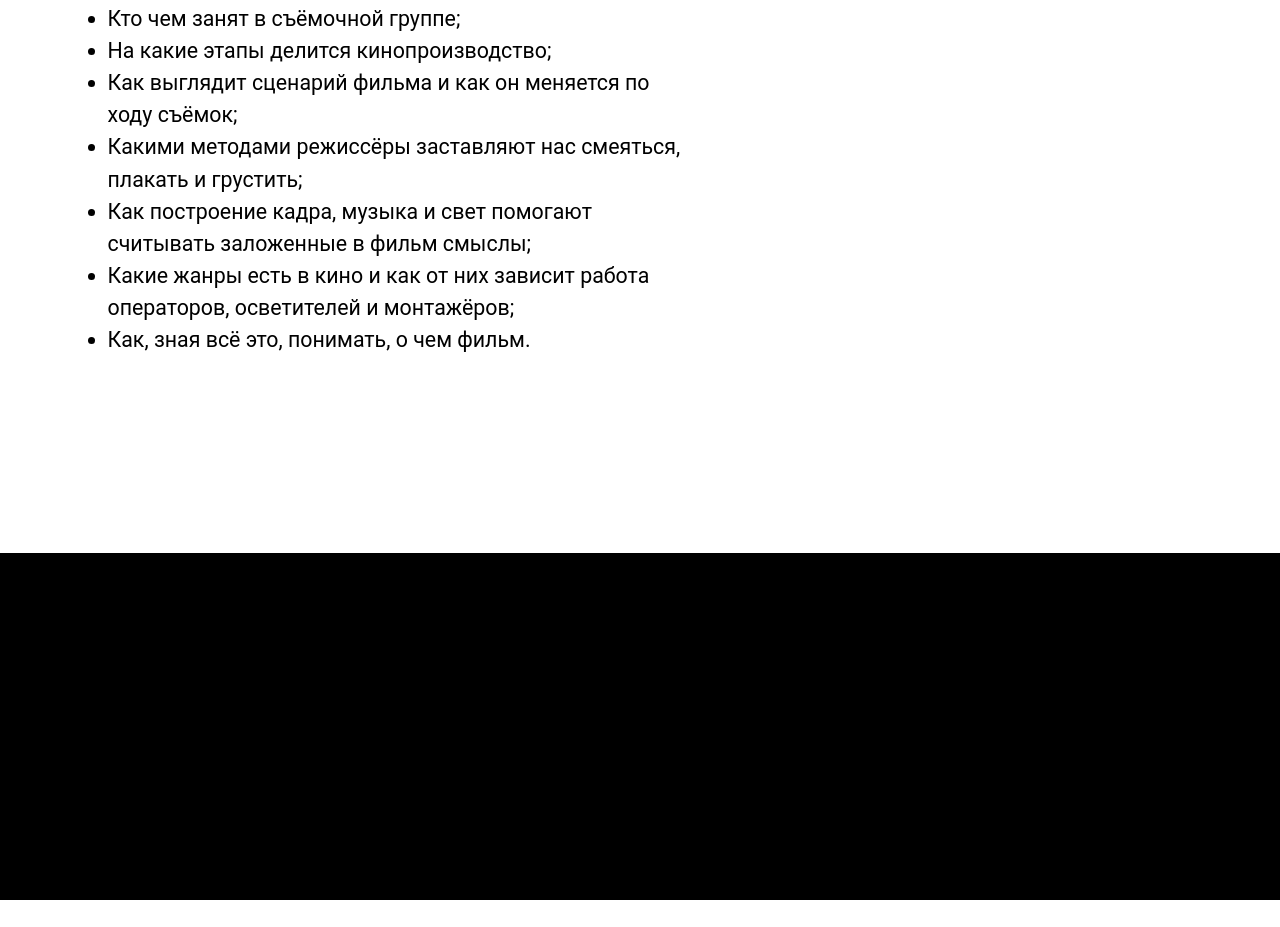
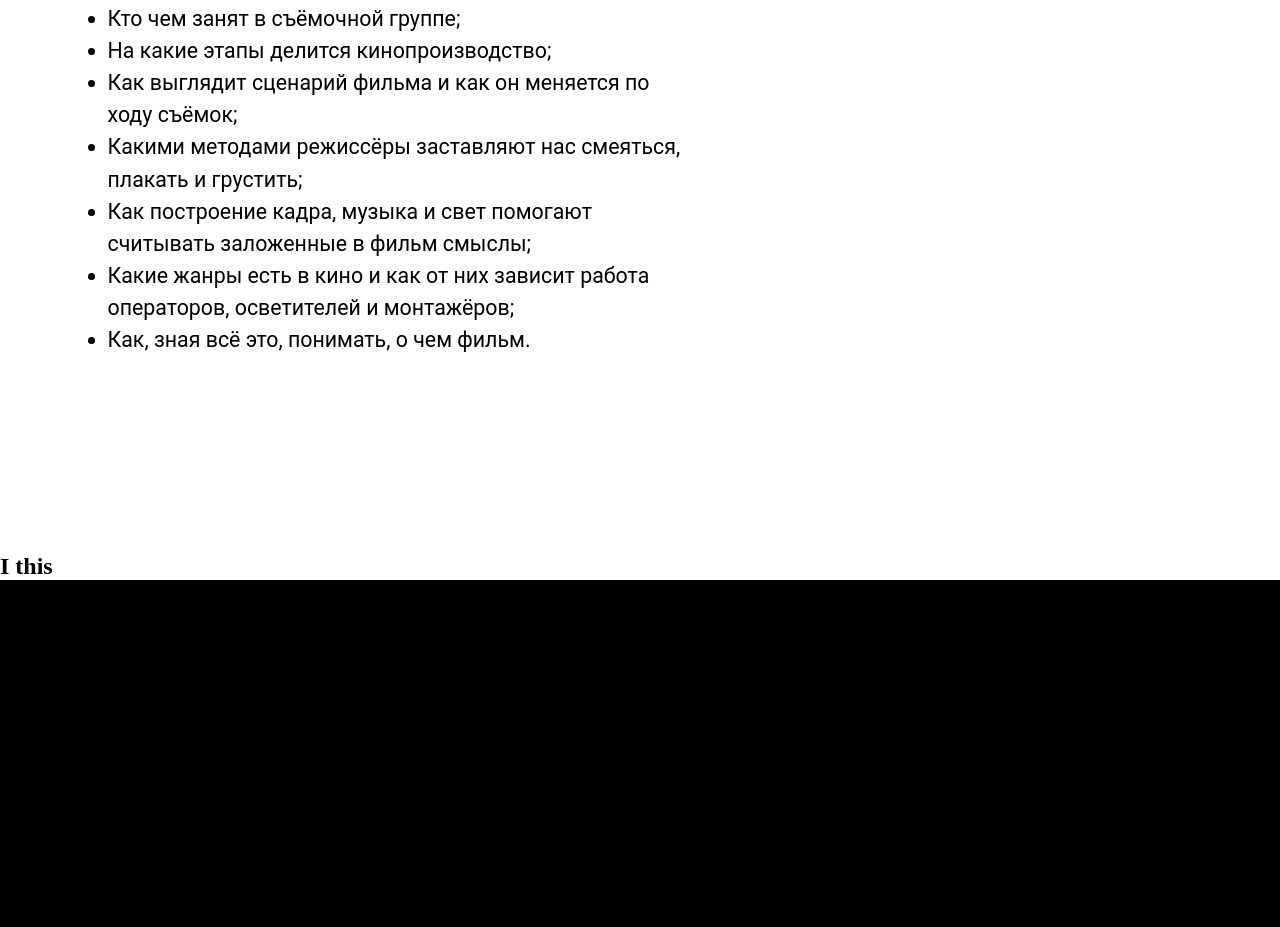
Before and after one commit to keha12345/Curiosity, a plain HTML site: page index.html in a window 1280 px wide. Shown: the part 1478-2405 px from the top of the page. Before the commit the page ends 2378 px from the top, so only its background shows below. Drawn offline with Linux system fonts and the light colour scheme.

Commit message:
init branch

```diff
--- a/index.html
+++ b/index.html
@@ -89,6 +89,7 @@
             </section>
             <section class="galya-cards">
                 <!-- Для Гали -->
+                <h1>I this</h1>
             </section>
             <section class="masha-bg-total">
                 <!-- Для Маши -->
```
